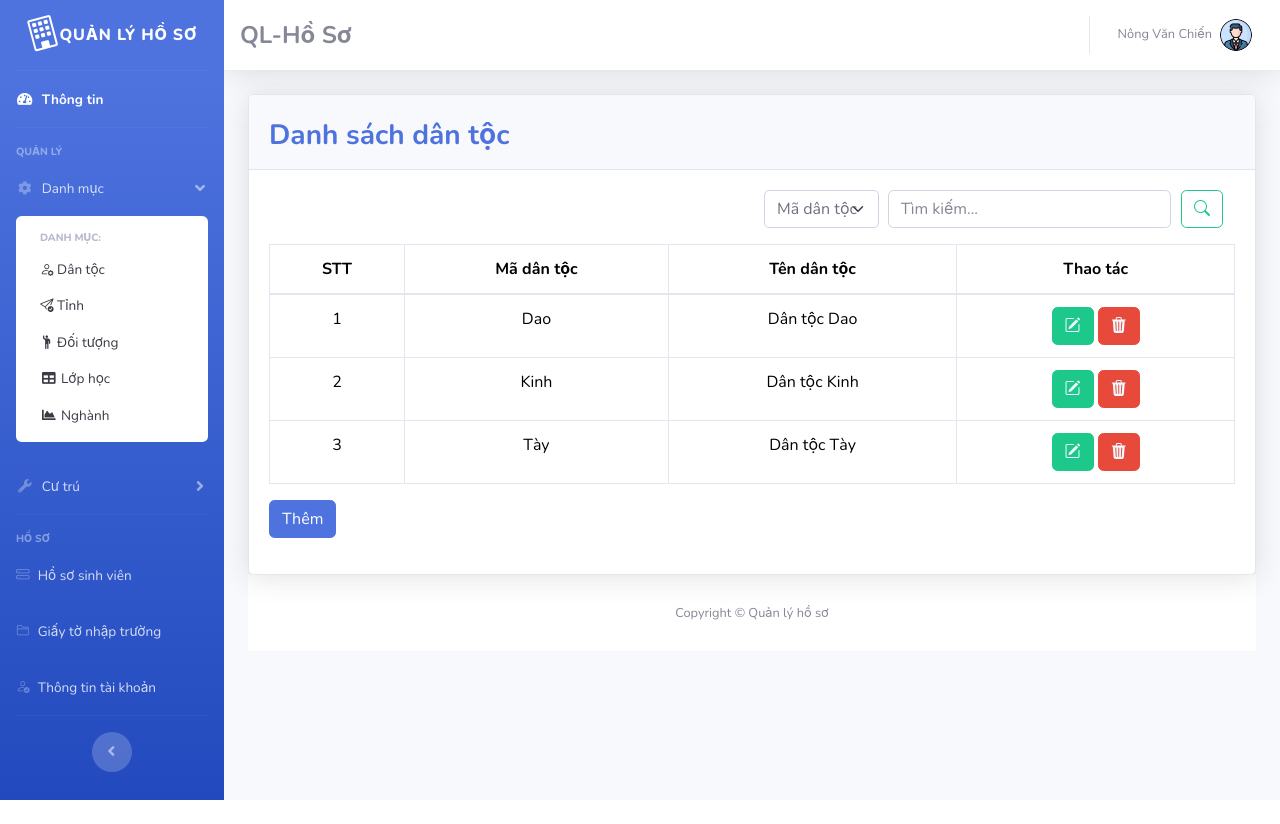
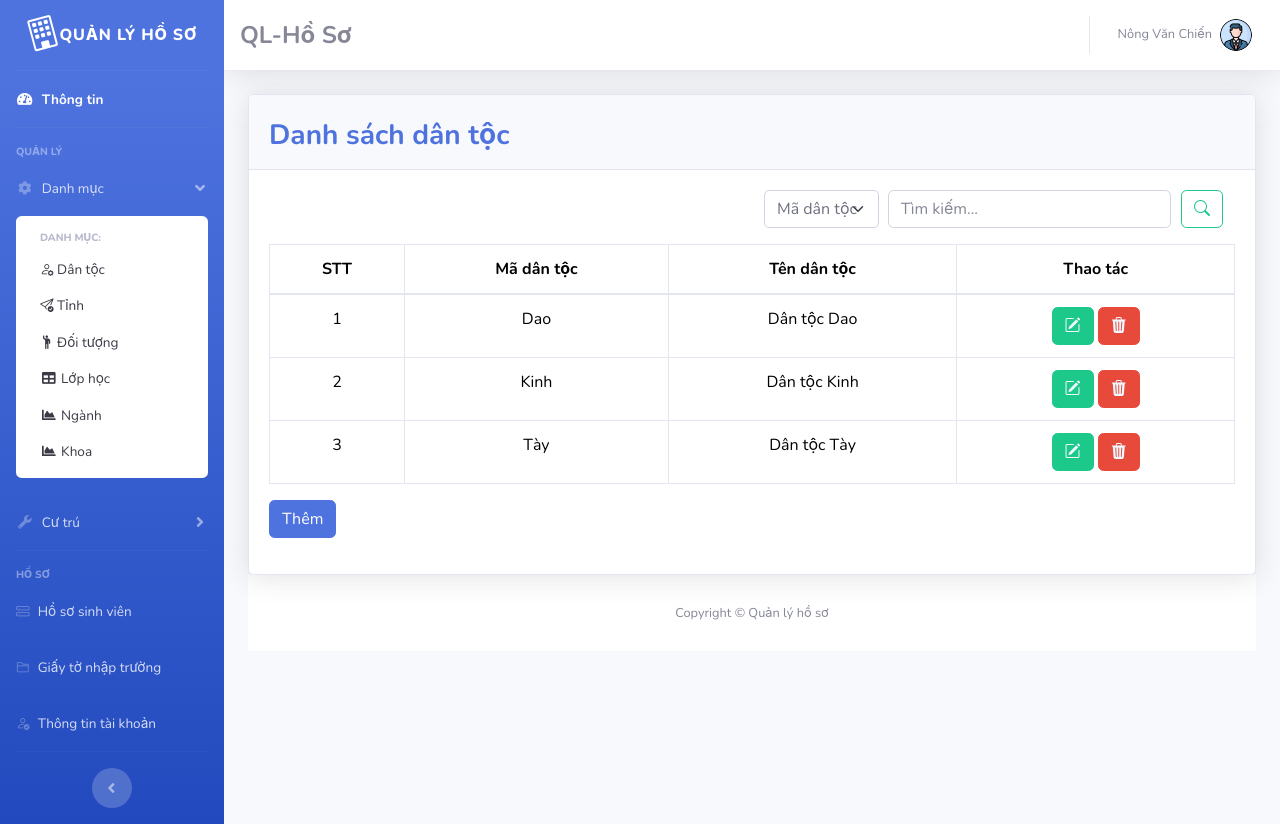
Before and after one commit to Chienkh123/QL_HOSO, a PHP site: page /Admin/dantoc.php in a window 1280 px wide, after a click on "Danh mục". Before the commit the page ends 800 px from the top, so only its background shows below. Run offline with PHP 8.4, Linux system fonts and the light colour scheme; a user stored in the database is signed in; data comes from the database, SQL or seed files in the repository; some libraries are stand-ins or nearby versions.

Commit message:
add khoa to sidebar

```diff
--- a/Admin/includes/sidebar.php
+++ b/Admin/includes/sidebar.php
@@ -39,7 +39,8 @@
                 <a class="collapse-item" href="tinh.php"><i class="bi bi-send-check"></i> Tỉnh</a>
                 <a class="collapse-item" href="doituong.php"><i class="bi bi-person-raised-hand"></i> Đối tượng</a>
                 <a class="collapse-item" href="lop.php"><i class="fas fa-fw fa-table"></i> Lớp học</a>
-                <a class="collapse-item" href="nghanh.php"><i class="fas fa-fw fa-chart-area"></i> Nghành</a>
+                <a class="collapse-item" href="nghanh.php"><i class="fas fa-fw fa-chart-area"></i> Ngành</a>
+                <a class="collapse-item" href="khoa.php"><i class="fas fa-fw fa-chart-area"></i> Khoa</a>
             </div>
         </div>
     </li>
```
